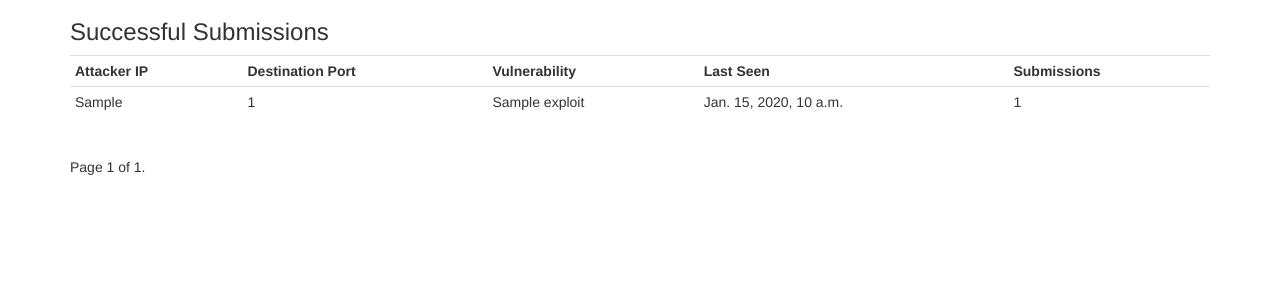
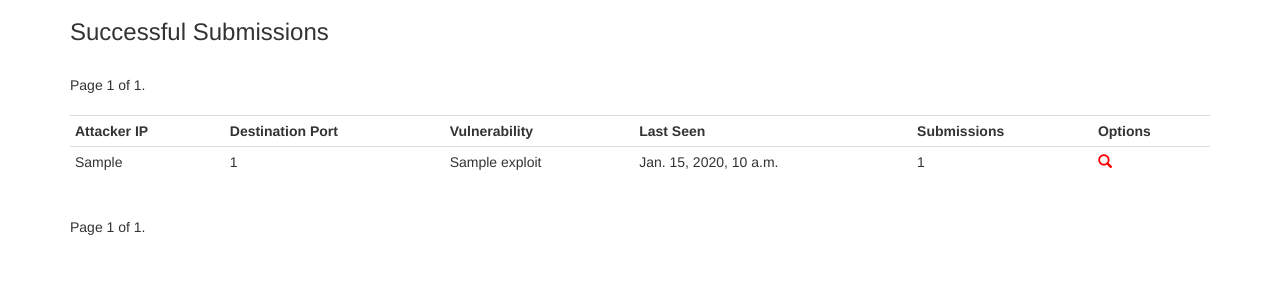
Before and after one commit to pi-one/amunweb, a Django app: page /amun/submissions in a window 1280 px wide. Shown: the part 51-351 px from the top of the page. Run offline with Django 3.2, Linux system fonts and the light colour scheme; tables that the repository leaves empty hold one stand-in row (values such as "Sample post"); some libraries are stand-ins or nearby versions.

Commit message:
modified submissions

```diff
--- a/amunweb/amun/templates/amun/submissions.html
+++ b/amunweb/amun/templates/amun/submissions.html
@@ -3,6 +3,20 @@
 {% block content %}
 
 	<h3>Successful Submissions</h3>
+
+    <div class="pagination">
+        <span class="step-links">
+            {% if submissions.has_previous %}
+                <a href="?page={{ submissions.previous_page_number }}">previous</a>
+            {% endif %}
+            <span class="current">
+                Page {{ submissions.number }} of {{ submissions.paginator.num_pages }}.
+            </span>
+            {% if submissions.has_next %}
+                <a href="?page={{ submissions.next_page_number }}">next</a>
+            {% endif %}
+        </span>
+    </div>
 
 	<div class="table-responsive">
 		<table class="table table-condensed table-hover">
@@ -12,6 +26,7 @@
 				<th>Vulnerability</th>
 				<th>Last Seen</th>
 				<th>Submissions</th>
+				<th>Options</th>
 			</tr>
 			{% for sub in submissions%}
 			<tr>
@@ -20,6 +35,7 @@
 				<td>{{ sub.exploit.vulnerability_name }}</td>
 				<td>{{ sub.last_seen }}</td>
 				<td>{{ sub.count }}</td>
+				<td><a href="{% url 'submission_details' submission_id=sub.id %}"><span class="glyphicon glyphicon-search"></span></a></td>
 			</tr>
 			{% endfor%}
 		</table>
--- a/amunweb/amun/urls.py
+++ b/amunweb/amun/urls.py
@@ -10,6 +10,7 @@ urlpatterns = patterns('',
 	url(r'^exploits$', 'amun.views.exploits', name='exploits'),
 	url(r'^exploit/(?P<exploit_id>\d{1,})/details$', 'amun.views.exploit_details', name='exploit_details'),
 	url(r'^submissions$', 'amun.views.submissions', name='submissions'),
+	url(r'^submission/(?P<submission_id>\d{1,})/details$', 'amun.views.submission_details', name='submission_details'),
 	url(r'^contact$', 'amun.views.contact', name='contact'),
 	url(r'^charts/top_ports.png$', 'amun.charts.top_ports', name='top_ports'),
 	url(r'^charts/top_vulns.png$', 'amun.charts.top_vulns', name='top_vulns'),
--- a/amunweb/amun/views.py
+++ b/amunweb/amun/views.py
@@ -23,8 +23,14 @@ def exploit_details(request, exploit_id):
 		exploit = successful_exploit.objects.get(pk=exploit_id)
 	except successful_exploit.DoesNotExist:
 		exploit = None
-	print exploit
 	return render_to_response('amun/exploit_details.html', {'exploit': exploit})
+
+def submission_details(request, submission_id):
+	try:
+		submission = successful_submission.objects.get(pk=submission_id)
+	except successful_submission.DoesNotExist:
+		submission = None
+	return render_to_response('amun/submission_details.html', {'submission': submission})
 
 def submissions(request):
 	submissions_list = successful_submission.objects.select_related().order_by('-last_seen')
```
